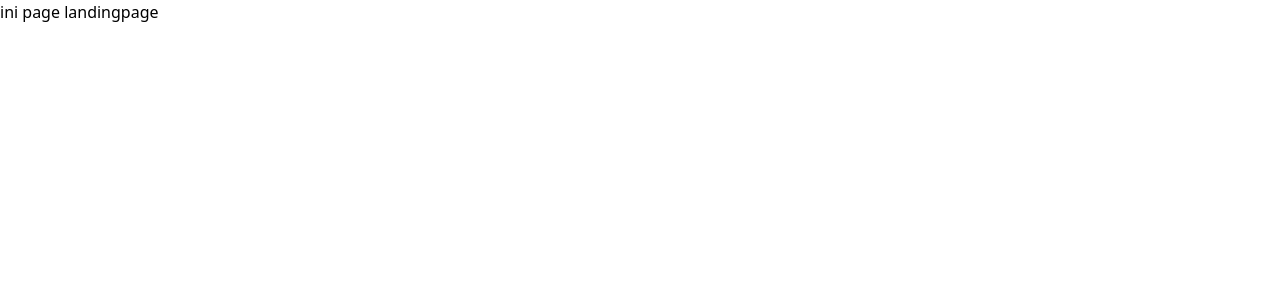
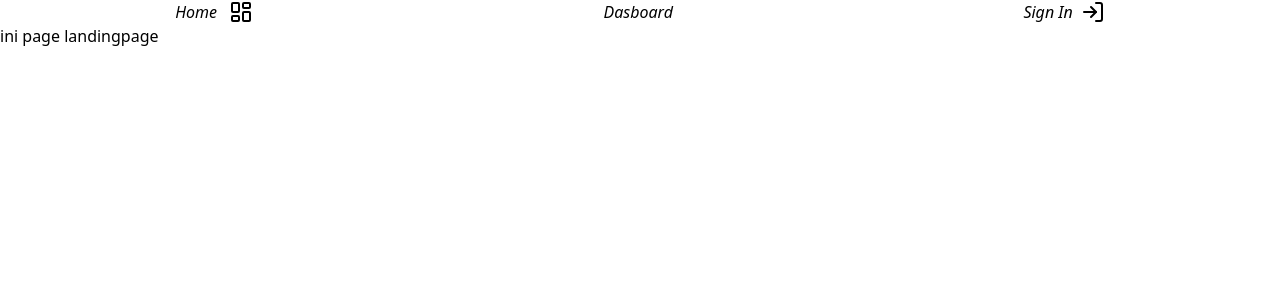
Before and after one commit to MuliaAndiki/uts-pbw, a Next.js app: page /landingpage in a window 1280 px wide. Shown: the top 300 px of the page. Built offline with nearby package versions, Linux system fonts and the light colour scheme.

Commit message:
feat:update

```diff
--- a/app/(pages)/landingpage/page.tsx
+++ b/app/(pages)/landingpage/page.tsx
@@ -1,8 +1,12 @@
+import Navbar from "@/app/components/navbar/nabvar";
 const LandingPage = () => {
   return (
-    <div className="">
-      <h1>ini page landingpage</h1>
-    </div>
+    <>
+      <Navbar />
+      <div className="">
+        <h1>ini page landingpage</h1>
+      </div>
+    </>
   );
 };
 export default LandingPage;
--- a/app/(pages)/todo/page.tsx
+++ b/app/(pages)/todo/page.tsx
@@ -3,10 +3,42 @@ import { useState } from "react";
 import { ListTodo } from "lucide-react";
 import API from "@/app/utils/API";
 import Navbar from "@/app/components/navbar/nabvar";
+import { useHook } from "@/app/components/contex/contex";
+import Modal from "@/app/components/modal/modal";
+import { modalProps } from "@/app/type";
 const Todo = () => {
-  const [todo, setTodo] = useState<string>("");
+  const [text, setText] = useState<string>("");
+  const [modaData, setModalData] = useState<modalProps | null>(null);
   const handleTodo = (e: React.FormEvent) => {
     e.preventDefault();
+    API.post("todo/createTodo", {
+      text,
+    })
+      .then((res) => {
+        console.log(res.data);
+        setModalData({
+          title: "todo Berhasil Di tambahkan",
+          icon: "success",
+          deskripsi: "Selamat Todo anda Telah Di Tambahakan",
+          confirmButtonText: "OK!!",
+          confirmButtonColor: "#3572EF",
+          onClose: () => {
+            setModalData(null);
+          },
+        });
+      })
+      .catch((err) => {
+        setModalData({
+          title: "Todo Gagal di tambahakan!",
+          icon: "error",
+          deskripsi: "Gagal Create Todo",
+          confirmButtonColor: "#3572EF",
+          confirmButtonText: "Ulangi!",
+          onClose: () => {
+            setModalData(null);
+          },
+        });
+      });
   };
   return (
     <>
@@ -25,6 +57,7 @@ const Todo = () => {
               <ListTodo />
             </div>
           </form>
+          {modaData && <Modal {...modaData} />}
         </div>
       </div>
     </>
--- a/app/components/contex/contex.tsx
+++ b/app/components/contex/contex.tsx
@@ -1,11 +1,15 @@
 "use client";
 
 import { createContext, useContext } from "react";
-import { authPros } from "@/app/type";
+import { authPros, todosPros, tokenPros } from "@/app/type";
 
 const contex = createContext<{
   curennt: authPros | null;
   setCurrent: React.Dispatch<React.SetStateAction<authPros | null>>;
+  todos: todosPros[];
+  setTodos: React.Dispatch<React.SetStateAction<todosPros[]>>;
+  token: tokenPros | null;
+  setToken: React.Dispatch<React.SetStateAction<tokenPros | null>>;
 } | null>(null);
 
 export const useHook = () => {
--- a/app/components/navbar/nabvar.tsx
+++ b/app/components/navbar/nabvar.tsx
@@ -1,7 +1,27 @@
+import Link from "next/link";
+import { LayoutDashboard, LogIn } from "lucide-react";
 const Navbar: React.FC = () => {
   return (
-    <div className=" flex justify-center">
-      <h1 className="font-bold">ini komponent navbar</h1>
+    <div className=" flexjustify-center">
+      <div className="flex justify-around w-full">
+        <Link href="/landingpage">
+          <div className="flex gap-x-3">
+            <h1 className="italic">Home</h1>
+            <LayoutDashboard />
+          </div>
+        </Link>
+        <Link href="">
+          <div className="flex">
+            <h1 className="italic">Dasboard</h1>
+          </div>
+        </Link>
+        <Link href="/auth/login">
+          <div className="flex gap-x-2">
+            <h1 className="italic">Sign In</h1>
+            <LogIn />
+          </div>
+        </Link>
+      </div>
     </div>
   );
 };
--- a/app/layout/Provinder.tsx
+++ b/app/layout/Provinder.tsx
@@ -1,31 +1,60 @@
 "use client";
 import { useState, useEffect } from "react";
-import { authPros } from "../type";
+import { authPros, todosPros, tokenPros } from "../type";
 import contex from "../components/contex/contex";
 
 export const Provinder = ({ children }: { children: React.ReactNode }) => {
   const [curennt, setCurrent] = useState<authPros | null>(null);
-
+  const [todos, setTodos] = useState<todosPros[]>([]);
+  const [token, setToken] = useState<tokenPros | null>(null);
   useEffect(() => {
     const curents = localStorage.getItem("curent");
+    const todo = localStorage.getItem("todos");
+    const tokens = localStorage.getItem("curent");
     if (curents) {
       try {
         setCurrent(JSON.parse(curents));
       } catch (err) {
-        console.log("ambil data gagal dari curennt:", err);
+        console.log("gagal data dari curennt:", err);
         setCurrent(null);
+      }
+    }
+    if (todo) {
+      try {
+        setTodos(JSON.parse(todo));
+      } catch (err) {
+        console.log("gagal parse dari todos:", err);
+        setTodos([]);
+      }
+    }
+    if (tokens) {
+      try {
+        setToken(JSON.parse(tokens));
+      } catch (err) {
+        console.log("gagal parse token:", err);
+        setToken(null);
       }
     }
   });
   useEffect(() => {
+    localStorage.setItem("todos", JSON.stringify(todos));
+  }, [todos]);
+  useEffect(() => {
     localStorage.setItem("curent", JSON.stringify(curennt));
   }, [curennt]);
+  useEffect(() => {
+    localStorage.setItem("curent", JSON.stringify(token));
+  }, [token]);
 
   return (
     <contex.Provider
       value={{
         curennt,
         setCurrent,
+        todos,
+        setTodos,
+        token,
+        setToken,
       }}
     >
       {children}
```
Also changed, not shown: app/type/index.ts (+8 -0 lines).
